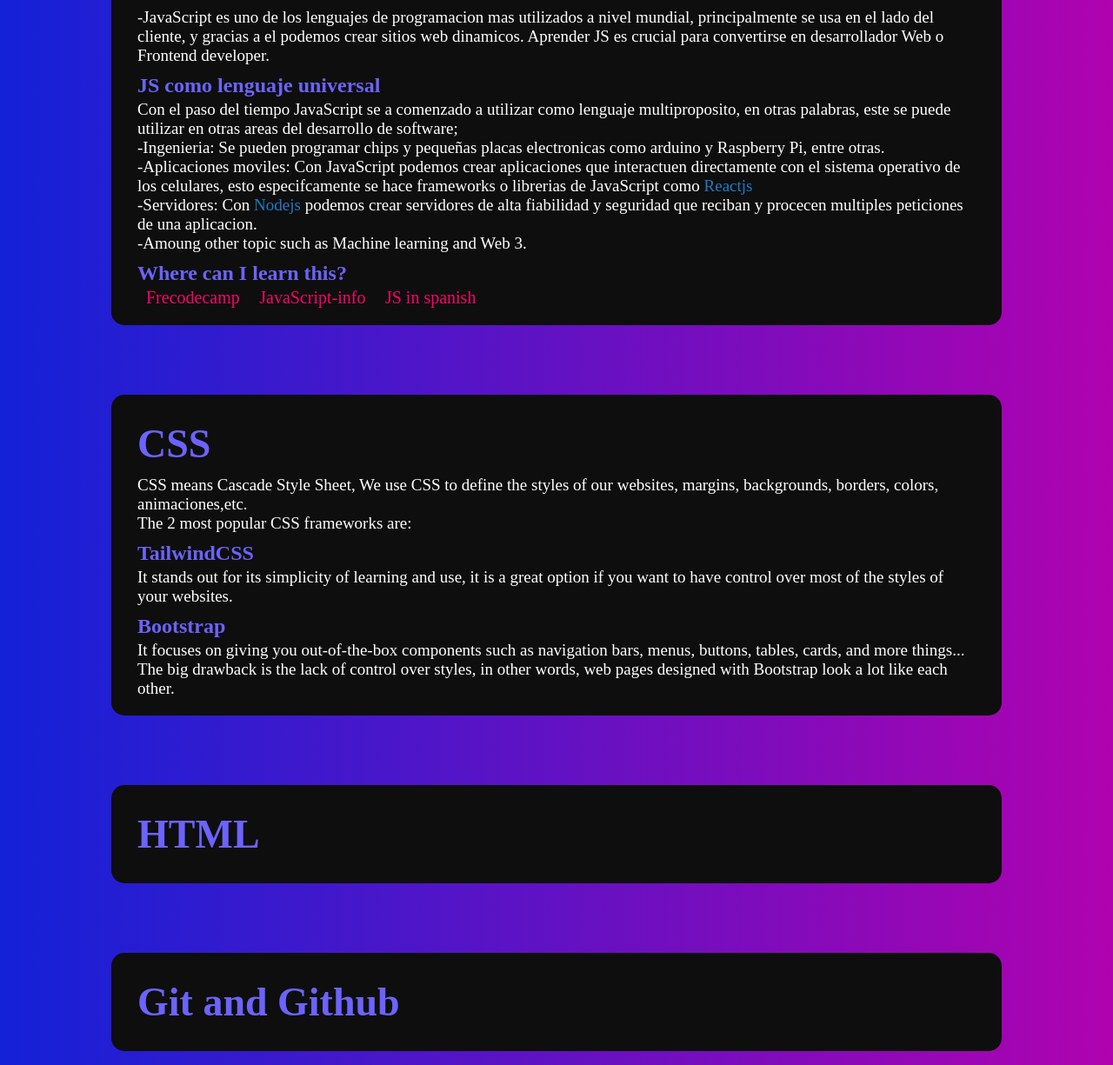
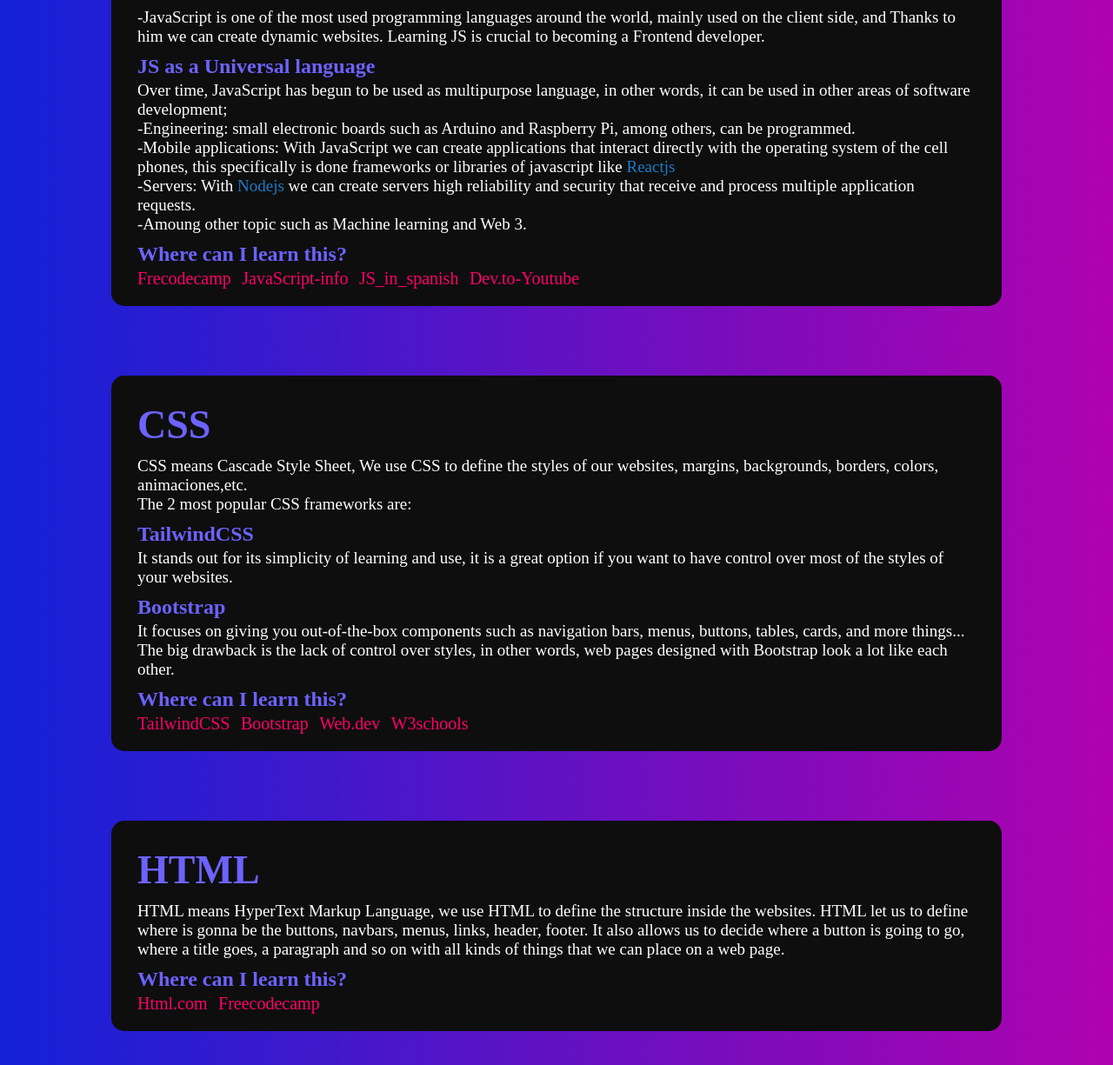
Before and after one commit to N-Ignacio-Bouffanais/Blog-tips-for-developers, a website: page index.html in a window 1280 px wide. Shown: the part 615-1840 px from the top of the page at 87% size. Drawn offline with Linux system fonts and the light colour scheme.

Commit message:
almost ready

```diff
--- a/index.html
+++ b/index.html
@@ -48,41 +48,40 @@
           </div>
           <div class="about">
             <p>
-              -JavaScript es uno de los lenguajes de programacion mas utilizados
-              a nivel mundial, principalmente se usa en el lado del cliente, y
-              gracias a el podemos crear sitios web dinamicos. Aprender JS es
-              crucial para convertirse en desarrollador Web o Frontend
-              developer.
+              -JavaScript is one of the most used programming languages
+              around the world, mainly used on the client side, and
+              Thanks to him we can create dynamic websites. Learning JS is
+              crucial to becoming a Frontend developer.
             </p>
-            <h2>JS como lenguaje universal</h2>
+            <h2>JS as a Universal language</h2>
             <p>
-              Con el paso del tiempo JavaScript se a comenzado a utilizar como
-              lenguaje multiproposito, en otras palabras, este se puede utilizar
-              en otras areas del desarrollo de software;
+              Over time, JavaScript has begun to be used as
+              multipurpose language, in other words, it can be used
+              in other areas of software development;
             </p>
             <ol>
               <li>
-                -Ingenieria: Se pueden programar chips y peque&ntilde;as placas
-                electronicas como arduino y Raspberry Pi, entre otras.
+                -Engineering: small electronic boards such as Arduino and Raspberry Pi, among others, can be programmed.
               </li>
               <li>
-                -Aplicaciones moviles: Con JavaScript podemos crear aplicaciones
-                que interactuen directamente con el sistema operativo de los
-                celulares, esto especifcamente se hace frameworks o librerias de
-                JavaScript como
+                -Mobile applications: With JavaScript we can create applications
+                that interact directly with the operating system of the
+                cell phones, this specifically is done frameworks or libraries of
+                javascript like
                 <span>Reactjs</span>
               </li>
               <li>
-                -Servidores: Con <span>Nodejs</span> podemos crear servidores de
-                alta fiabilidad y seguridad que reciban y procecen multiples
-                peticiones de una aplicacion.
+                -Servers: With <span>Nodejs</span> we can create servers
+                high reliability and security that receive and process multiple
+                application requests.
               </li>
               <li>-Amoung other topic such as Machine learning and Web 3.</li>
             </ol>
             <h3>Where can I learn this?</h3>
             <a target="_blank" title="Frecodecamp" href="https://www.freecodecamp.org/learn/javascript-algorithms-and-data-structures/">Frecodecamp</a>
             <a target="_blank" title="JS-info" href="https://javascript.info/">JavaScript-info</a>
-            <a target="_blank" title="Faztweb" href="https://www.youtube.com/watch?v=RqQ1d1qEWlE">JS in spanish</a>
+            <a target="_blank" title="Faztweb" href="https://www.youtube.com/watch?v=RqQ1d1qEWlE">JS_in_spanish</a>
+            <a target="_blank" title="youtube" href="https://www.youtube.com/c/DevEd">Dev.to-Youtube</a>
           </div>
         </div>
         <article>
@@ -117,28 +116,54 @@
                   </p>
                 </li>
               </ol>
-              <p></p>
+              <h3>Where can I learn this?</h3>
+              <a target="_blank" title="TailwindCSS" href="https://tailwindcss.com/">TailwindCSS</a>
+              <a target="_blank" title="Bootstrap" href="https://getbootstrap.com/">Bootstrap</a>
+              <a target="_blank" title="Web.dev" href="https://web.dev/learn/css/">Web.dev</a>
+              <a target="_blank" title="w3schools" href="https://www.w3schools.com/css/">W3schools</a>
+            </div>
+          </div>
+        </article>
+        <article>
+          <div class="card">
+            <div class="title">
+              <h1>HTML</h1>
+            </div>
+            <div class="about">
+              <p>HTML means HyperText Markup Language, we use HTML to define the structure inside the websites. HTML let us to define where is gonna be the buttons, navbars, menus, links, header, footer. It also allows us to decide where a button is going to go, where a title goes, a paragraph and so on with all kinds of
+              things that we can place on a web page.
+              </p>
+              <h3>Where can I learn this?</h3>
+              <a target="_blank" title="HTML.com" href="https://html.com/">Html.com</a>
+              <a target="_blank" title="frecodecamp" href="https://www.freecodecamp.org/learn/2022/responsive-web-design/">Freecodecamp</a>
             </div>
           </div>
         </article>
         <article>
           <div class="card">
             <div class="about">
-              <h1>HTML</h1>
+              <h1>Git and GitHub</h1>
+              <h2>Git</h2>
+              <p>Git is a distributed version control system, which means that a local clone of the project is a complete version control
+              repository. These functionally working local repositories allow you to work offline or remotely with ease.</p>
+              <h2>GitHub</h2>
+              <p>GitHub is a portal created to host the code of the applications of any developer.
+              GitHub allows you to copy, edit, update, and share any type of code, no matter what programming language you're using.</p>
+              <h3>Where can I learn this?</h3>
+              <a target="_blank" title="Git" href="https://git-scm.com/book/en/v2">Git</a>
+              <a target="_blank" title="GitHub" href="https://github.com/">GitHub</a>
             </div>
           </div>
         </article>
         <article>
           <div class="card">
             <div class="about">
-              <h1>Git and Github</h1>
-            </div>
-          </div>
-        </article>
-        <article>
-          <div class="card">
-            <div class="about">
-              <h1>IDE</h1>
+              <h1>Visual Studio Code</h1>
+              <p>VSCode is a IDE, in others words is a editor code. VSCode allows us to edit, build and debug our code. It has a file system that allows us to create folders and files within our projects quickly.
+              It also has code coloring that makes writing code much easier. It has many extensions to work with all the technologies
+              we use in software development.</p>
+              <h2>Where can I download?</h2>
+              <a target="_blank" title="visualstudio.com" href="https://code.visualstudio.com/">VSCode</a>
             </div>
           </div>
         </article>
--- a/styles.css
+++ b/styles.css
@@ -89,7 +89,7 @@
 }
 .main-container .about a {
   font-size: 2rem;
-  margin: 1rem;
+  margin: 1rem 1rem 1rem 0;
   color: var(--color-red);
 }
 
```
